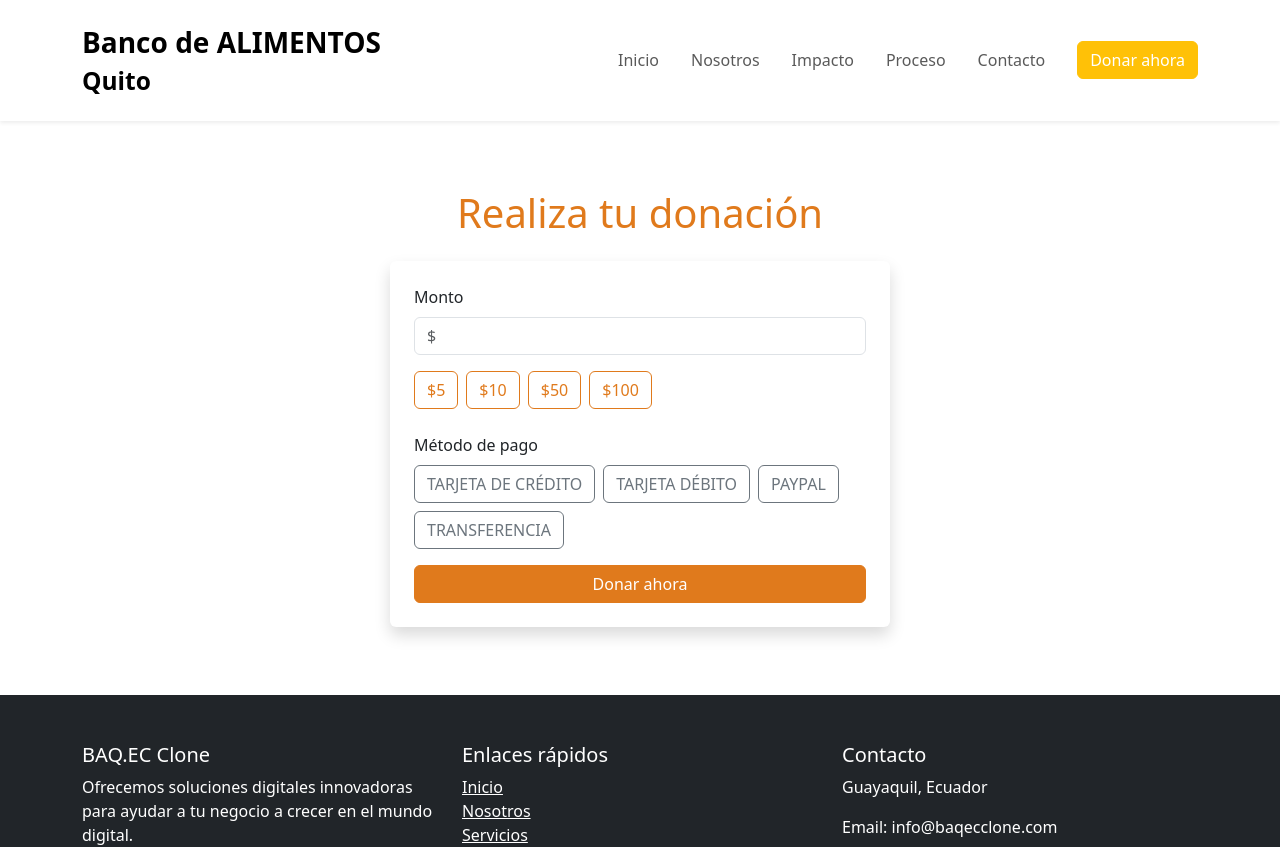
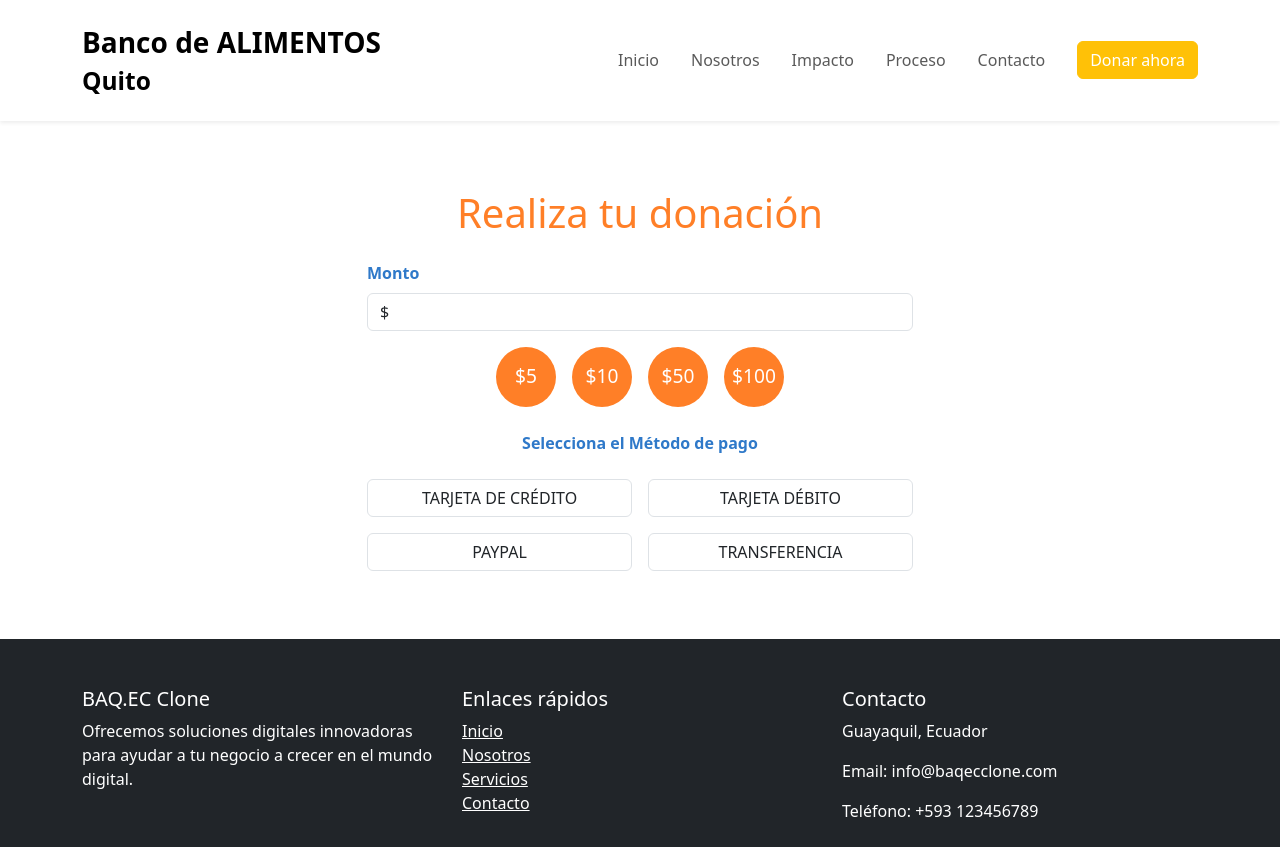
Before and after one commit to Kevin-Chiguano/Proyecto-alimentos, a React (Vite) app in the folder FrontReact/: page /donaciones in a window 1280 px wide. Shown: the top 847 px of the page. Built offline with nearby package versions, Linux system fonts and the light colour scheme.

Commit message:
Actualizacion donaciones

```diff
--- a/FrontReact/src/components/Header.jsx
+++ b/FrontReact/src/components/Header.jsx
@@ -10,6 +10,7 @@ const Header = () => {
     <Navbar expand="lg" className="py-3 bg-white shadow-sm">
       <Container>
         <Navbar.Brand as={Link} to="/" className="fw-bold fs-3">
+
           Banco de ALIMENTOS <small className="d-block">Quito</small>
         </Navbar.Brand>
 
--- a/FrontReact/src/pages/Donaciones.css
+++ b/FrontReact/src/pages/Donaciones.css
@@ -1,28 +1,50 @@
-.text-orange {
-  color: #e07a1c !important;
+.title {
+  font-size: 2.5rem;
+  color: #ff7f27;
 }
 
-.btn-orange,
-.btn-orange:focus {
-  background-color: #e07a1c !important;
-  border-color: #e07a1c !important;
-  color: #fff !important;
-}
-.btn-orange:hover {
-  background-color: #c36b1e !important;
-  border-color: #c36b1e !important;
-  color: #fff !important;
+.input-monto {
+  border-color: #007bff;
+  font-size: 1.2rem;
+  padding: 12px;
 }
 
-.btn-outline-orange {
-  color: #e07a1c !important;
-  border-color: #e07a1c !important;
-  background-color: #fff !important;
+.label {
+  font-weight: bold;
+  color: #2f79c9;
 }
-.btn-outline-orange:hover,
-.btn-outline-orange.active,
-.btn-outline-orange:focus {
-  background-color: #e07a1c !important;
-  color: #fff !important;
-  border-color: #e07a1c !important;
+
+.input-monto:focus {
+  border-color: #ff7f27;
+  box-shadow: 0 0 5px rgba(255, 127, 39, 0.5);
 }
+
+.circle-btn {
+  width: 60px;
+  height: 60px;
+  border-radius: 50%;
+  background-color: #ff7f27;
+  color: white;
+  border: none;
+  font-size: 1.2rem;
+  cursor: pointer;
+  transition: background-color 0.3s ease;
+}
+
+.circle-btn:hover {
+  background-color: #ff6347;
+}
+
+.payment-btn {
+  background-color: white;
+  color: #ff7f27;
+  border: 2px solid #ff7f27;
+  font-size: 0.9rem;
+  transition: all 0.3s ease;
+  text-align: center;
+}
+
+.payment-btn:hover {
+  background-color: #ff7f27;
+  color: white;
+}
--- a/FrontReact/src/pages/Donaciones.jsx
+++ b/FrontReact/src/pages/Donaciones.jsx
@@ -2,92 +2,103 @@ import React, { useState } from "react";
 import { useNavigate } from "react-router-dom";
 import './Donaciones.css';
 
-const DONACION_SUGERIDA = [5, 10, 50, 100];
+const Donaciones = () => {
+  const [monto, setMonto] = useState('$');
+  const [metodoPago, setMetodoPago] = useState('');
 
-const Donaciones = () => {
-  const [monto, setMonto] = useState("");
-  const [metodo, setMetodo] = useState("");
-  const navigate = useNavigate();
+  const handleMontoChange = (e) => {
+    let valor = e.target.value;
 
-  const handleMontoClick = (valor) => {
+    // Si no empieza con $, lo añadimos
+    if (!valor.startsWith('$')) {
+      valor = '$' + valor.replace(/[^0-9]/g, '');
+    } else {
+      // Solo permitimos números después del $
+      valor = '$' + valor.slice(1).replace(/[^0-9]/g, '');
+    }
+
     setMonto(valor);
   };
 
-  const handleSubmit = (e) => {
-    e.preventDefault();
-    navigate("/donacion-exitosa");
+  const seleccionarMonto = (valor) => {
+    setMonto(`$${valor}`);
+  };
+
+  const handleMetodoPagoChange = (e) => {
+    setMetodoPago(e.target.value);
   };
 
   return (
-    <div className="container py-5">
-      <h1 className="mb-4 text-center text-orange">Realiza tu donación</h1>
-      <form className="mx-auto p-4 rounded shadow bg-white" style={{maxWidth: 500}} onSubmit={handleSubmit}>
-        <div className="mb-3">
-          <label className="form-label" htmlFor="monto">
+    <div className="container py-5 donation-container">
+      <div className="row justify-content-center">
+        <div className="col-md-8 col-lg-6">
+          <h1 className="text-center title">Realiza tu donación</h1>
+
+          <div className="form-container mt-4">
+            <label htmlFor="monto" className="form-label label">
               Monto
             </label>
             <input
+              type="text"
               id="monto"
-            className="form-control"
-            type="number"
               placeholder="$"
-            min={1}
               value={monto}
-            onChange={(e) => setMonto(e.target.value)}
+              onChange={handleMontoChange}
+              className="form-control input-monto"
             />
+
+            <div className="predefined-amounts d-flex justify-content-center flex-wrap gap-3 my-3">
+              <button onClick={() => seleccionarMonto('5')} className="circle-btn">$5</button>
+              <button onClick={() => seleccionarMonto('10')} className="circle-btn">$10</button>
+              <button onClick={() => seleccionarMonto('50')} className="circle-btn">$50</button>
+              <button onClick={() => seleccionarMonto('100')} className="circle-btn">$100</button>
             </div>
-        <div className="mb-4 d-flex gap-2 flex-wrap">
-          {DONACION_SUGERIDA.map((valor) => (
+
+            <label className="form-label label text-center w-100 d-block mt-4">
+              Selecciona el Método de pago
+            </label>
+
+            <div className="payment-method-grid row g-3 mt-2">
+              <div className="col-6">
                 <button
-              type="button"
-              key={valor}
-              className={`btn btn-outline-orange${parseInt(monto) === valor ? " active" : ""}`}
-              onClick={() => handleMontoClick(valor)}
-            >
-              ${valor}
-            </button>
-          ))}
-        </div>
-        <div className="mb-3">
-          <label className="form-label">Método de pago</label>
-          <div className="d-flex gap-2 flex-wrap">
-            <button
-              type="button"
-              className={`btn btn-outline-secondary${metodo === "credito" ? " active" : ""}`}
-              onClick={() => setMetodo("credito")}
+                  value="TARJETA DE CRÉDITO"
+                  onClick={handleMetodoPagoChange}
+                  className={`payment-btn form-control ${metodoPago === 'TARJETA DE CRÉDITO' ? 'selected' : ''}`}
                 >
                   TARJETA DE CRÉDITO
                 </button>
+              </div>
+              <div className="col-6">
                 <button
-              type="button"
-              className={`btn btn-outline-secondary${metodo === "debito" ? " active" : ""}`}
-              onClick={() => setMetodo("debito")}
+                  value="TARJETA DÉBITO"
+                  onClick={handleMetodoPagoChange}
+                  className={`payment-btn form-control ${metodoPago === 'TARJETA DÉBITO' ? 'selected' : ''}`}
                 >
                   TARJETA DÉBITO
                 </button>
+              </div>
+              <div className="col-6">
                 <button
-              type="button"
-              className={`btn btn-outline-secondary${metodo === "paypal" ? " active" : ""}`}
-              onClick={() => setMetodo("paypal")}
+                  value="PAYPAL"
+                  onClick={handleMetodoPagoChange}
+                  className={`payment-btn form-control ${metodoPago === 'PAYPAL' ? 'selected' : ''}`}
                 >
                   PAYPAL
                 </button>
+              </div>
+              <div className="col-6">
                 <button
-              type="button"
-              className={`btn btn-outline-secondary${metodo === "transferencia" ? " active" : ""}`}
-              onClick={() => setMetodo("transferencia")}
+                  value="TRANSFERENCIA"
+                  onClick={handleMetodoPagoChange}
+                  className={`payment-btn form-control ${metodoPago === 'TRANSFERENCIA' ? 'selected' : ''}`}
                 >
                   TRANSFERENCIA
                 </button>
               </div>
             </div>
-        <button
-          type="submit"
-          className="btn btn-orange w-100"
-        >
-          Donar ahora
-        </button>
-      </form>
+          </div>
+        </div>
+      </div>
     </div>
   );
 };
```
Also changed, not shown: 2 other files (tests, documents, lock files or other folders). Lines whose indentation alone changed are shown as unchanged.
